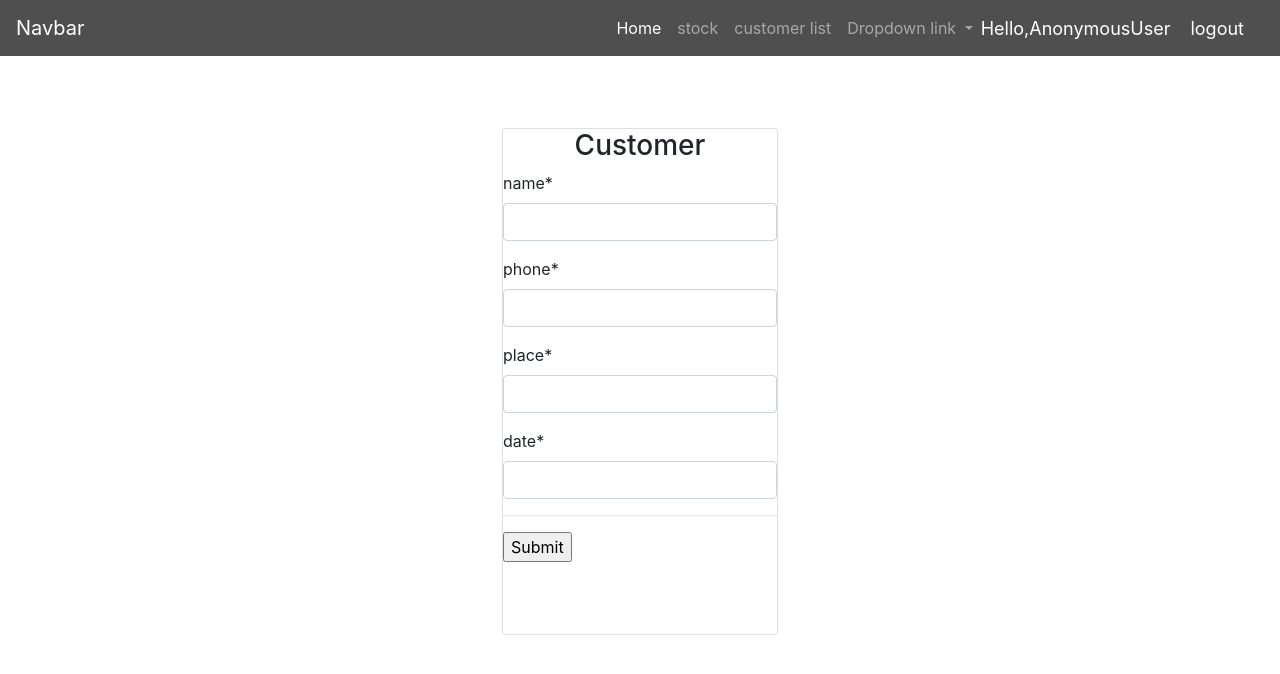
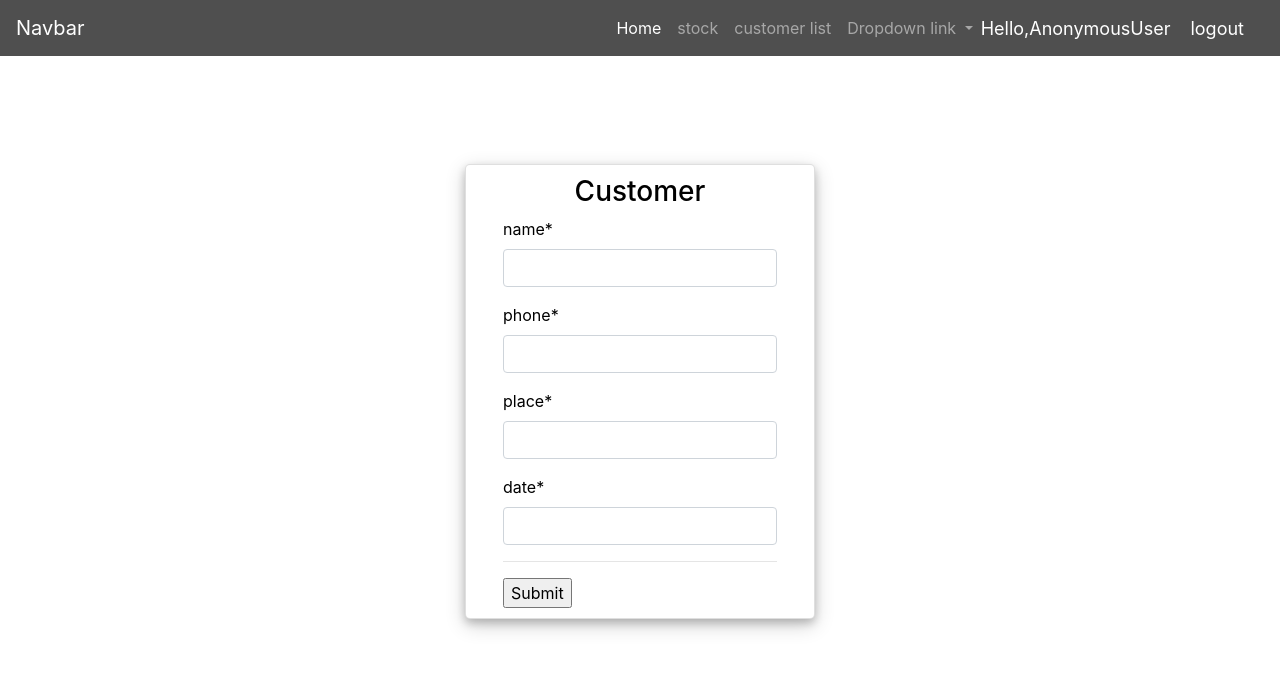
Before and after one commit to GA352491/django-deployment-bussiness-management, a Django app: page /createcustomer/ in a window 1280 px wide. Shown: the top 674 px of the page. Run offline with Django 3.2, Linux system fonts and the light colour scheme; some libraries are stand-ins or nearby versions.

Commit message:
Update base.html

```diff
--- a/sales/templates/base.html
+++ b/sales/templates/base.html
@@ -19,6 +19,24 @@
             font-size: 18px;
             color: white;
             margin-right: 20px;
+        }
+
+        .user-card {
+            width: 350px;
+            margin-top: auto;
+            margin-bottom: auto;
+            background: white;
+            position: relative;
+            display: flex;
+            justify-content: center;
+            flex-direction: column;
+            padding: 10px;
+            box-shadow: 0 4px 8px 0 rgba(0, 0, 0, 0.2), 0 6px 20px 0 rgba(0, 0, 0, 0.19);
+            -webkit-box-shadow: 0 4px 8px 0 rgba(0, 0, 0, 0.2), 0 6px 20px 0 rgba(0, 0, 0, 0.19);
+            -moz-box-shadow: 0 4px 8px 0 rgba(0, 0, 0, 0.2), 0 6px 20px 0 rgba(0, 0, 0, 0.19);
+            border-radius: 5px;
+            color: black;
+
         }
     </style>
 
```
